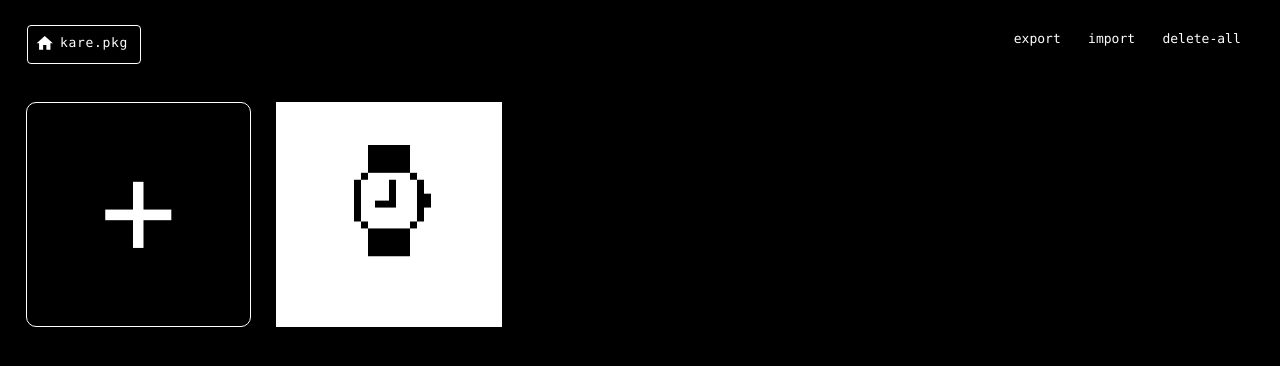
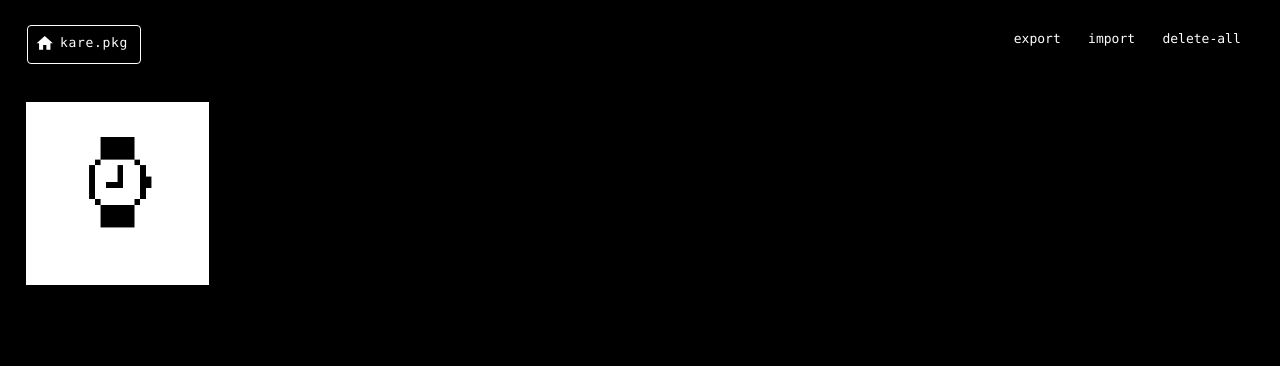
Before and after one commit to Awjin/kare-pkg, a Vue app: page /#/ in a window 1280 px wide. Shown: the top 366 px of the page. Built offline with nearby package versions, Linux system fonts and the light colour scheme.

Commit message:
Make drawings reorderable by dragging.

```diff
--- a/package.json
+++ b/package.json
@@ -12,6 +12,7 @@
     "register-service-worker": "^1.6.2",
     "vue": "^2.6.11",
     "vue-router": "^3.1.5",
+    "vuedraggable": "^2.23.2",
     "vuex": "^3.1.2"
   },
   "devDependencies": {
--- a/src/store/drawing.ts
+++ b/src/store/drawing.ts
@@ -11,6 +11,7 @@ const PHYSICAL_PIXEL_RATIO = 20;
 class ClearEvent {}
 
 export class Drawing {
+  readonly id = Math.random();
   private strokeStart?: StrokeEvent;
   private canvas: HTMLCanvasElement;
   private context: CanvasRenderingContext2D;
--- a/src/store/index.ts
+++ b/src/store/index.ts
@@ -98,5 +98,10 @@ export default new Vuex.Store({
       state.drawings.splice(0, state.drawings.length);
       saveToLocal(state);
     },
+
+    setDrawings(state, {drawings}) {
+      state.drawings = drawings;
+      saveToLocal(state);
+    },
   },
 });
--- a/src/views/Home.vue
+++ b/src/views/Home.vue
@@ -2,15 +2,18 @@
   <div>
     <home-header />
     <main>
-      <button class="thumbnail thumbnail--new" @click.prevent="newDrawing">+</button>
+      <draggable v-model="drawings" v-bind="dragOptions">
+        <transition-group>
           <router-link
             class="thumbnail"
             v-for="(drawing, idx) in drawings"
-        :key="idx"
+            :key="drawing.id"
             :to="getRoute(idx)"
           >
             <preview :drawingIdx="idx"></preview>
           </router-link>
+        </transition-group>
+      </draggable>
     </main>
   </div>
 </template>
@@ -20,24 +23,42 @@ import HomeHeader from "@/components/headers/HomeHeader.vue";
 import Preview from "@/components/Preview.vue";
 import {Drawing} from "@/store/drawing";
 import {Component, Vue} from "vue-property-decorator";
+import Draggable from "vuedraggable";
 
 @Component({
   name: "Home",
   components: {
     HomeHeader,
     Preview,
+    Draggable,
   },
 })
 export default class Home extends Vue {
-  drawings: Drawing[] = this.$store.state.drawings;
+  get drawings(): Drawing[] {
+    return this.$store.state.drawings;
+  }
+
+  set drawings(drawings) {
+    this.$store.commit("setDrawings", {drawings});
+  }
+
+  get dragOptions() {
+    return {
+      direction: "horizontal",
+      delay: 500,
+      delayOnTouchOnly: true,
+      touchStartThreshold: 5,
+      fallbackTolerance: 5,
+      emptyInsertThreshold: 0,
+      animation: 200,
+      easing: "cubic-bezier(0.4, 0, 0.2, 1)",
+      chosenClass: "drag-chosen",
+      ghostClass: "drag-ghost",
+    };
+  }
 
   getRoute(drawingIdx: number) {
     return `/edit/${drawingIdx}`;
-  }
-
-  newDrawing() {
-    this.$store.commit("new");
-    this.$router.push("/edit/0");
   }
 }
 </script>
@@ -51,29 +72,31 @@ main {
 
 .thumbnail {
   cursor: pointer;
+  display: inline-block;
   margin: 0 1vw 2vw 1vw;
-  text-align: center;
-  transition: opacity 100ms cubic-bezier(0.4, 0, 0.2, 1);
+}
 
-  &:active,
-  &:focus,
-  &:hover {
-    opacity: 0.4;
+.preview {
+  height: 22.5vw;
+  width: 22.5vw;
+
+  @media (min-width: 769px) {
+    height: 17.6vw;
+    width: 17.6vw;
+  }
+
+  @media (min-width: 1025px) {
+    height: 14.3333333333vw;
+    width: 14.3333333333vw;
   }
 }
 
-.thumbnail--new {
-  background: #000;
-  border: 1px solid #fff;
-  border-radius: 10px;
-  color: #fff;
-  font-size: 10vw;
-  padding-bottom: 0.75vw;
+.drag-chosen {
+  opacity: 0.9;
+  transform: scale(1.05, 1.05);
 }
 
-.thumbnail--new,
-.preview {
-  height: 17.6vw;
-  width: 17.6vw;
+.drag-ghost {
+  opacity: 0;
 }
 </style>
--- /dev/null
+++ b/types/vuedraggable/index.d.ts
@@ -0,0 +1 @@
+declare module 'vuedraggable';
--- a/vue.config.js
+++ b/vue.config.js
@@ -4,8 +4,8 @@ module.exports = {
   pwa: {
     appleMobileWebAppCapable: "yes",
     appleMobileWebAppStatusBarStyle: "black",
-    msTileColor: '#000',
+    msTileColor: "#000",
     backgroundColor: "#000",
     themeColor: "#000",
-  }
+  },
 };
```
Also changed, not shown: tsconfig.json (+8 -2 lines), 2 other files (tests, documents, lock files or other folders). Lines whose indentation alone changed are shown as unchanged.
